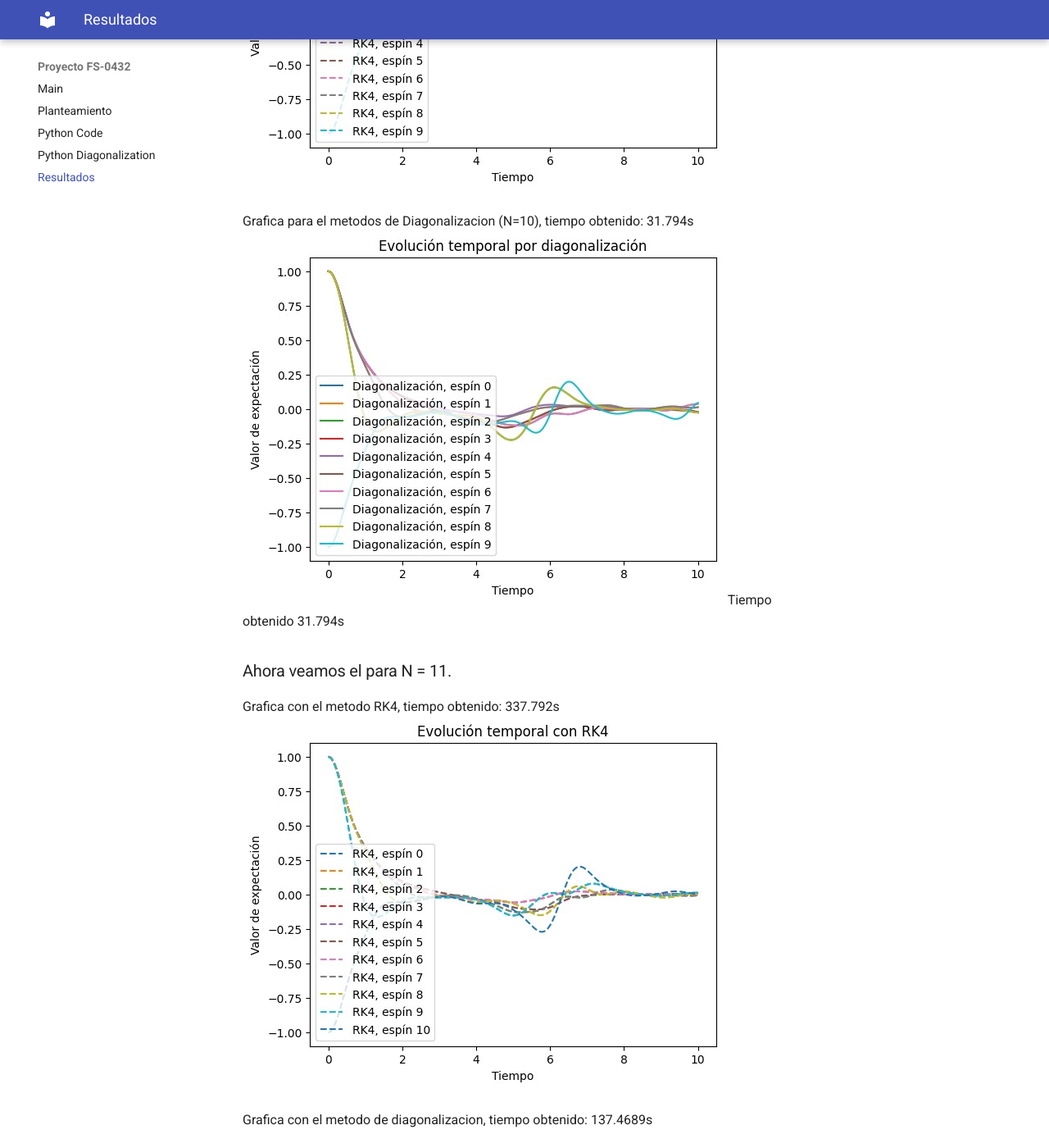
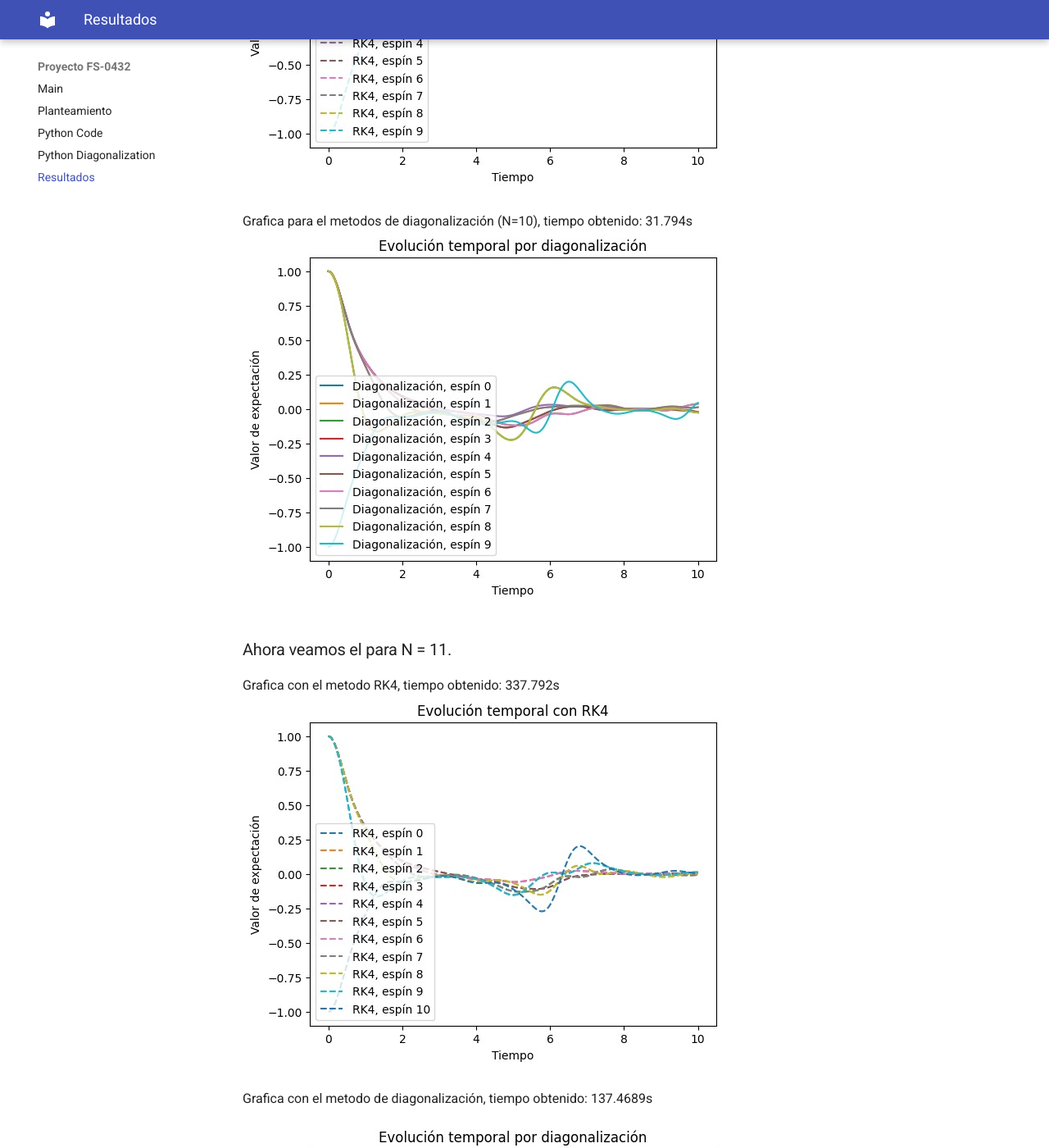
Before and after one commit to BrayCal/Proyecto-FS-0432, an MkDocs documentation site: the page built from docs/imagen.md, in a window 1280 px wide and 1400 px high, scrolled down 1271 px. Shown: the whole window at 82% size. Built offline with MkDocs 1.6.1 and Material for MkDocs 9.7.7, drawn with Linux system fonts in a browser that asks for light colours.

```diff
--- a/docs/imagen.md
+++ b/docs/imagen.md
@@ -11,17 +11,15 @@
 Grafica con el metodo RK4 (N=10), tiempo obtenido 62.48s
 ![](img/10nrk4.png)
 
-Grafica para el metodos de Diagonalizacion (N=10), tiempo obtenido: 31.794s
+Grafica para el metodos de diagonalización (N=10), tiempo obtenido: 31.794s
 ![](img/10ndiag.png)
-Tiempo obtenido 31.794s
-
 
 ###Ahora veamos el para N = 11.
 
 Grafica con el metodo RK4, tiempo obtenido: 337.792s
 ![](img/11nrk4.png)
 
-Grafica con el metodo de diagonalizacion, tiempo obtenido: 137.4689s
+Grafica con el metodo de diagonalización, tiempo obtenido: 137.4689s
 
 ![](img/11ndiag.png)
 
```
Also changed, not shown: site/imagen/index.html, 1 other file.
